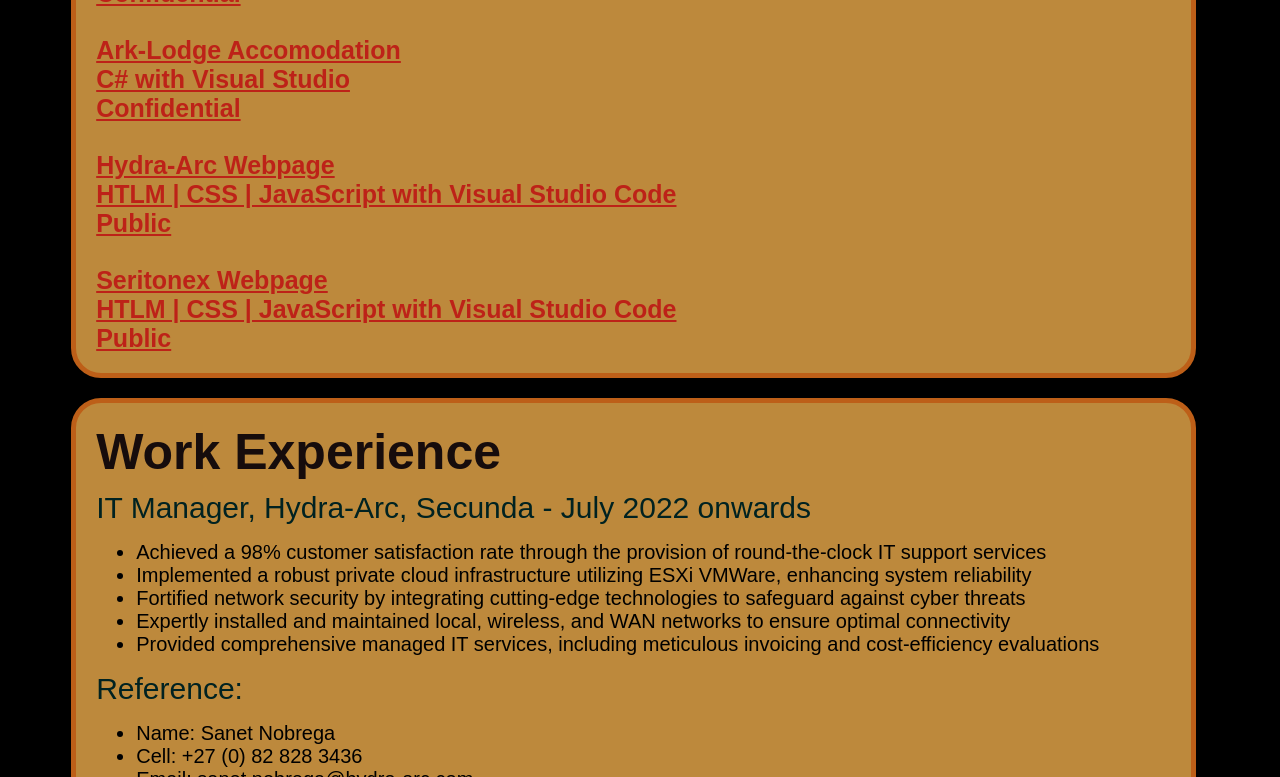
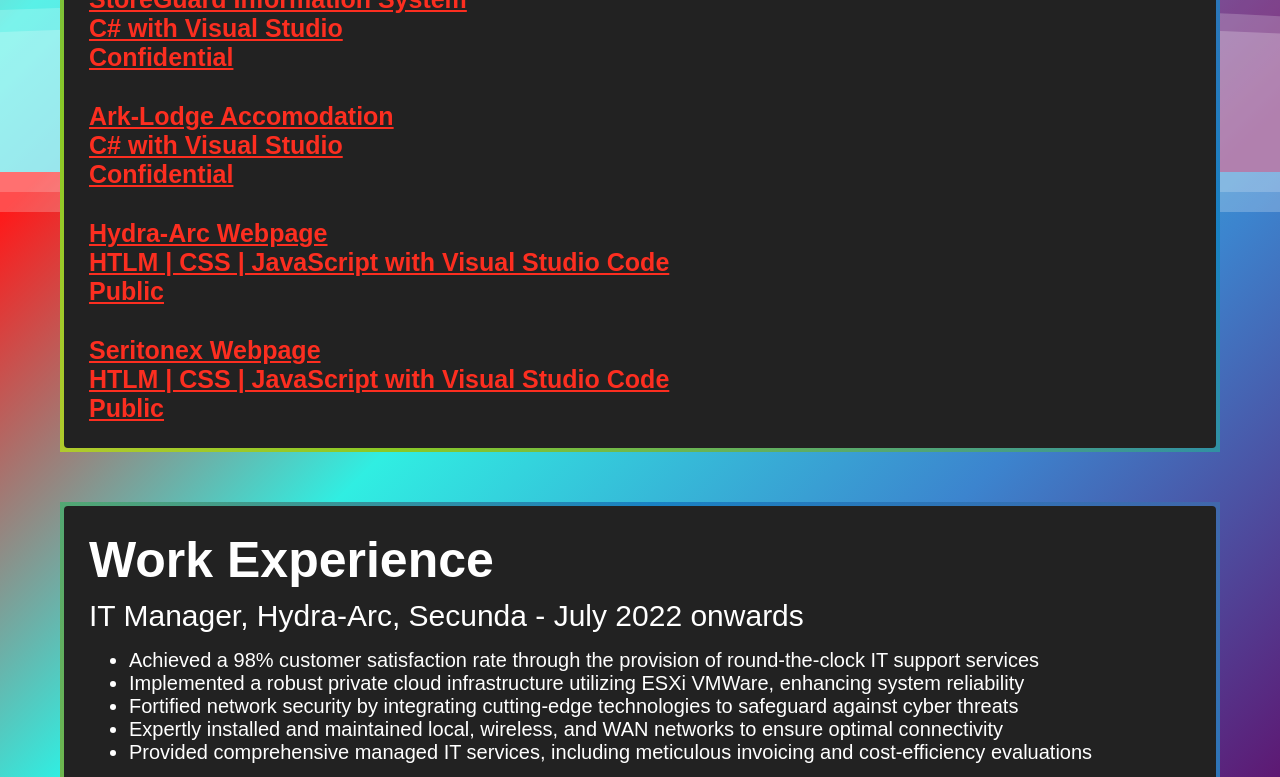
Before and after one commit to Jaques941102/Jaques941102.github.io, a plain HTML site: page index.html in a window 1280 px wide. Shown: the part 628-1405 px from the top of the page. Drawn offline with Linux system fonts and the light colour scheme.

Commit message:
Update index.html

```diff
--- a/index.html
+++ b/index.html
@@ -9,11 +9,89 @@
     </script>
     <style>
         body {
-            background-color: #000000;
-            background-size: 100% 100%;
-            background-position: center;
-            background-repeat: no-repeat;
+            margin: auto;
+            font-family: -apple-system, BlinkMacSystemFont, sans-serif;
+            overflow: auto;
+            background: linear-gradient(315deg, rgba(101,0,94,1) 3%, rgba(60,132,206,1) 38%, rgba(48,238,226,1) 68%, rgba(255,25,25,1) 98%);
+            animation: gradient 15s ease infinite;
+            background-size: 400% 400%;
+            background-attachment: fixed;
         }
+
+        .card {
+            max-width: 1980px;
+            width: 90%;
+            margin: 50px auto;
+            border-radius: var(--border-radius);
+        }
+
+        .card .inner {
+            padding: 25px;
+            background: #222;
+            color: #fff;
+            border-radius: var(--border-radius);
+        }
+
+        @keyframes gradient {
+            0% {
+                background-position: 0% 0%;
+            }
+            50% {
+                background-position: 100% 100%;
+            }
+            100% {
+                background-position: 0% 0%;
+            }
+        }
+
+        .wave {
+            background: rgb(255 255 255 / 25%);
+            border-radius: 1000% 1000% 0 0;
+            position: fixed;
+            width: 200%;
+            height: 12em;
+            animation: wave 10s -3s linear infinite;
+            transform: translate3d(0, 0, 0);
+            opacity: 0.8;
+            bottom: 0;
+            left: 0;
+            z-index: -1;
+        }
+
+        .wave:nth-of-type(2) {
+            bottom: -1.25em;
+            animation: wave 18s linear reverse infinite;
+            opacity: 0.8;
+        }
+
+        .wave:nth-of-type(3) {
+            bottom: -2.5em;
+            animation: wave 20s -1s reverse infinite;
+            opacity: 0.9;
+        }
+
+        @keyframes wave {
+            2% {
+                transform: translateX(1);
+            }
+
+            25% {
+                transform: translateX(-25%);
+            }
+
+            50% {
+                transform: translateX(-50%);
+            }
+
+            75% {
+                transform: translateX(-25%);
+            }
+
+            100% {
+                transform: translateX(1);
+            }
+        }
+
 
         .container:hover{
             animation: container-alteration 0.5s ease-in forwards;
@@ -21,8 +99,7 @@
 
         @keyframes container-alteration{
             100%{
-                background-color: #FDB750;
-                border-color:#FC2E20;
+                background-color: white;
             }
         }
 
@@ -32,7 +109,7 @@
 
         @keyframes ca-alteration{
             100%{
-                color:black;
+                color:red;
             }
         }
 
@@ -81,37 +158,72 @@
 
         .container{
             position: relative;
-            left: 5%;
-            right: 10%;
-            width: 85%;
-            height: auto;
-            margin-top: 20px;
-            padding: 20px;
-            text-align:left;
+            border-radius: var(--border-radius);
+            padding: 4px;
+        }
 
-            background-color: #FDB750;
-            border-style: solid;
-            border-radius: 30px;
-            border-color: #FD7F20;
-            border-width: 5px;
-            opacity: 75%;
+        .container .inner {
+            border-radius: 4px;
+        }
+
+        .container::before,
+        .container::after {
+            content: "";
+            position: absolute;
+            top: 0;
+            left: 0;
+            bottom: 0;
+            right: 0;
+            background: linear-gradient(
+                45deg,
+                #ff595e,
+                #ffca3a,
+                #8ac926,
+                #1982c4,
+                #6a4c93,
+                #ff6700
+            );
+            background-size: 400%;
+            z-index: -1;
+            animation: glow 20s linear infinite;
+            width: 100%;
+            border-radius: var(--border-radius);
+        }
+
+        .example-3::after {
+            filter: blur(25px);
+            transform: translate3d(0, 0, 0); /* For Safari */
+        }
+
+        @keyframes glow {
+            0% {
+                background-position: 0 0;
+            }
+
+            50% {
+                background-position: 100% 0;
+            }
+
+            100% {
+                background-position: 0 0;
+            }
         }
 
         .container_header{
             font-size: 50px;
             font-weight: bold;
-            color:rgb(30, 17, 17);
+            color:white;
         }
 
         .container_additional{
             font-size: 30px;
-            color: #002e2c;
+            color: white;
             margin-bottom: 10px;
             margin-top: 10px;
         }
 
         .body_font_color{
-            color: black;
+            color: white;
         }
 
         .body_font_size{
@@ -120,7 +232,7 @@
 
         li{
             font-size: 20px;
-            color: black;
+            color: white;
             font-family: "Eras ITC", "Eras Light ITC",  sans-serif ;
         }
 
@@ -132,7 +244,7 @@
             position: relative;
             left: 10px;
             font-size: 5rem;
-            color: #FC2E20;
+            color: black;
         }
 
         p{
@@ -145,22 +257,30 @@
             position: relative;
             left: 10px;
             font-size: 5rem;
-            color: #FD7F20;
+            color: black;
         }
     </style>
 </head>
 
 <body class="main">
+    <div>
+        <div class="wave"></div>
+        <div class="wave"></div>
+        <div class="wave"></div>
+     </div>
     <div class="heading">
         <p class="header_text">Jaques Janse van Rensburg</p>
         <p id="mantag">IT Manager</p>
     </div>
 
-    <div class="introduction container">
+    <div class="card container">
+        <div class="inner">
             <p class="body_font_size body_font_color">Dynamic IT Manager with 6+ years at Hydra-Arc, BSc in IT & Computer Science ’24. Expert in solutions Architecture, C#/C++, Leadership, Project Management & Linux Administration. Avid on leveraging my skills in SQL, Virtualization, Firewall/VPN’S & MySQL to drive innovation. Eager to contribute to you team’s success through robust system integration, strategic decision making and effective problem solving.</p>
         </div>
+    </div>
 
-    <div class="container">
+    <div class="card container">
+        <div class="inner">
             <p class="container_header">Projects</p>
             <a href="https://jaques941102.github.io/StoreGuard" class="project-tag"><p>StoreGuard Information System<br>C# with Visual Studio<br>Confidential</p></a>
             <br>
@@ -170,8 +290,10 @@
             <br>
             <a href="https://www.seritonex.com" class="project-tag"><p>Seritonex Webpage<br>HTLM | CSS | JavaScript with Visual Studio Code<br>Public</p></a>
         </div>
+    </div>
 
-    <div class="container">
+    <div class="card container">
+        <div class="inner">
             <p class="container_header">Work Experience</p>
             <p class="container_additional">IT Manager, Hydra-Arc, Secunda - July 2022 onwards</p>
             <ul>
@@ -214,8 +336,10 @@
                 <li>Email:  support@hydra-arc.com</li>
             </ul>
         </div>
+    </div>
 
-    <div class="container">
+    <div class="card container">
+        <div class="inner">
             <p class="container_header">Education</p>
             <p class="container_additional">BSc Information Technology & Computer Science, North-West University, Potchefstroom - 2024</p>
             <ul>
@@ -238,7 +362,10 @@
                 <li>Life Oriëntation</li>
             </ul>
         </div>
-    <div class="container">
+    </div>
+
+    <div class="card container">
+        <div class="inner">
             <p class="container_header">Skills</p>
             <ul>
                 <li>Software Engineering</li>
@@ -256,8 +383,10 @@
                 <li>Problem Solving</li>
             </ul>
         </div>
+    </div>
 
-    <div class="container">
+    <div class="card container">
+        <div class="inner">
             <p class="container_header">Personal Information</p>
             <p class="container_additional">License</p>
             <p class="body_font_size body_font_color">Code B Drivers License | MEWP Operator</p>
@@ -266,4 +395,5 @@
             <p class="body_font_size body_font_color">Email: jaques.jvr94@gmail.com</p>
             <p class="body_font_size body_font_color">Address: 22 Duiker Street, Secunda, 2302, South Africa</p>
         </div>
+    </div>
 </body>
```
Lines whose indentation alone changed are shown as unchanged.
